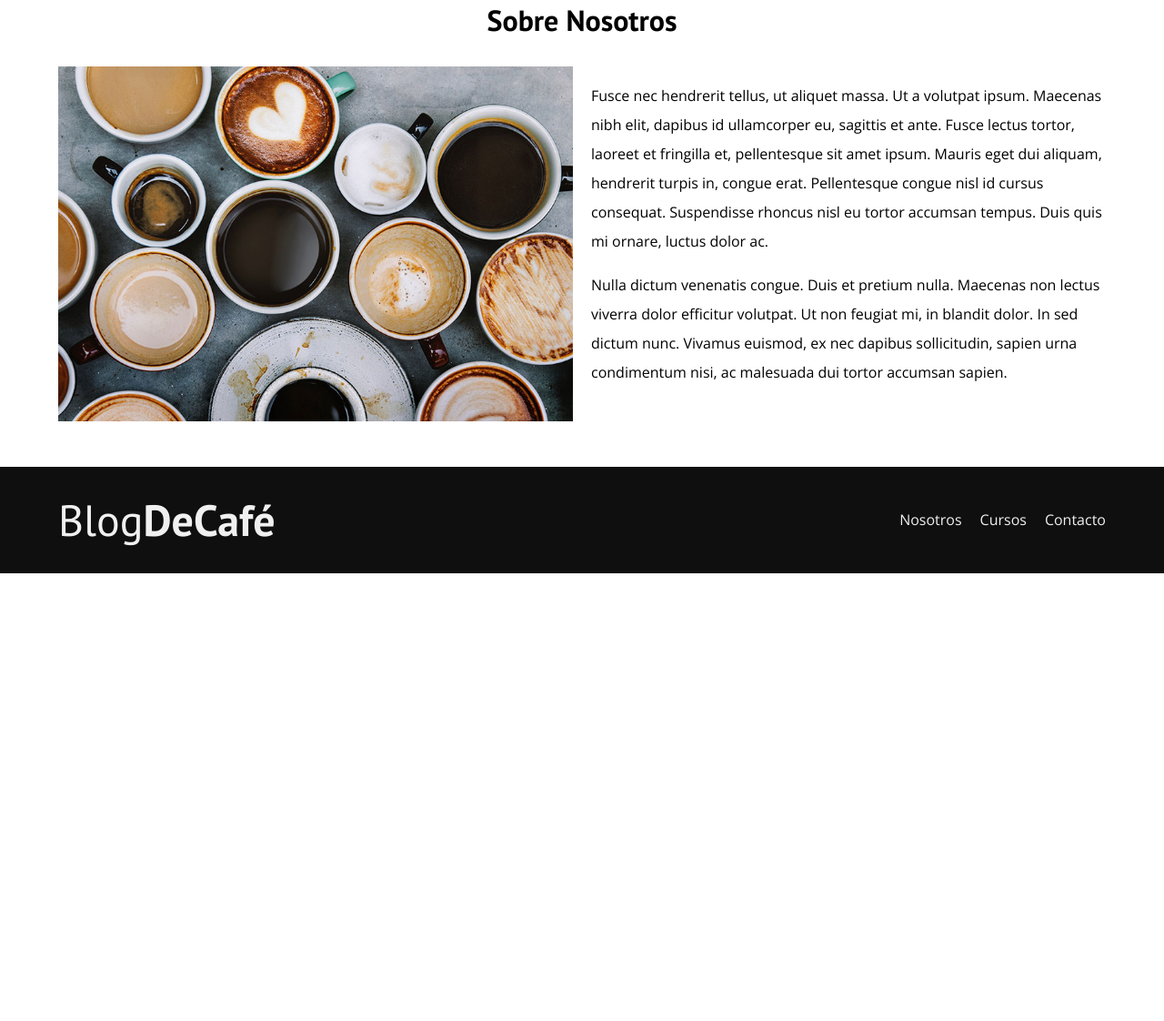
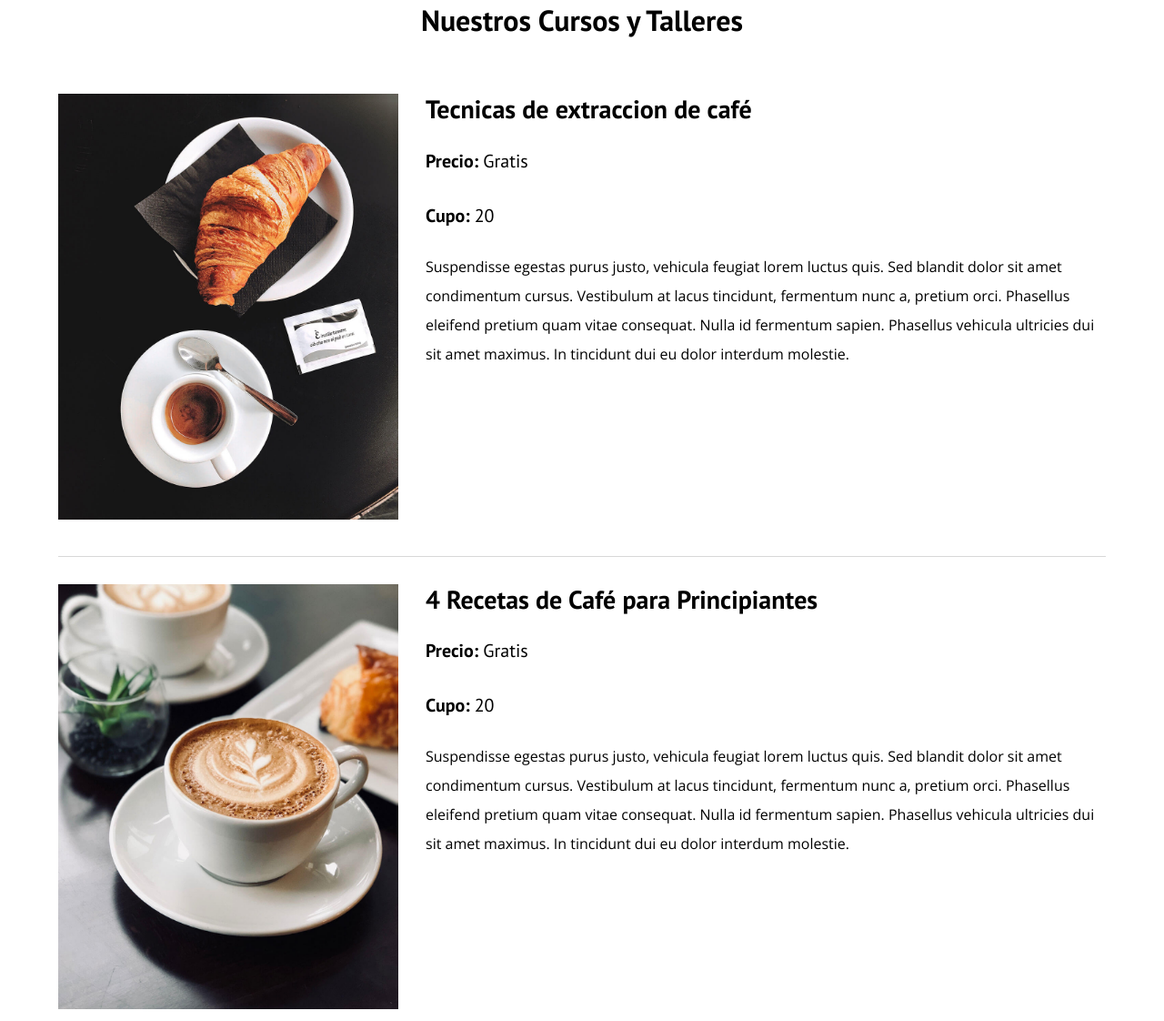
Before and after one commit to Galaceon/CoffeeBlogGala, a plain HTML site: page cursos.html in a window 1280 px wide. Shown: the part 629-1751 px from the top of the page at 91% size. Before the commit the page ends 1259 px from the top, so only its background shows below. Drawn offline with nearby package versions, Linux system fonts and the light colour scheme.

Commit message:
cursos finished, beginning entrada

```diff
--- a/css/style.css
+++ b/css/style.css
@@ -3,7 +3,7 @@
     --fuenteParrafos: "Open Sans", sans-serif;
 
     --primario:  #784D3C;
-    --claro: #e1e1e1;
+    --claro: #d8d8d8;
     --blanco: #f0f0f0;
     --negro: #0f0f0f;
 }
@@ -210,3 +210,21 @@ img {
 .nosotros__texto {
     flex-basis: 50%;
 }
+
+
+/** CURSOS **/
+.curso {
+    padding: 3rem 0;
+    border-bottom: solid 1px var(--claro);
+}
+.curso:last-of-type {
+    border: none;
+}
+@media (min-width: 768px) {
+    .curso {
+        display: grid;
+        grid-auto-flow: column;
+        grid-template-columns: 1fr 2fr;
+        column-gap: 3rem;
+    }
+}
--- a/cursos.html
+++ b/cursos.html
@@ -33,26 +33,59 @@
         </header>
 
         <div class="contenedor">
-            <h3 class="centrar-texto">Sobre Nosotros</h3>
+            <h3 class="centrar-texto">Nuestros Cursos y Talleres</h3>
 
-            <div class="contenido-nosotros">
-                <div class="nosotros__imagen">
-                    <img src="img/nosotros.jpg" alt="nosotros imagen">
+            <div class="curso">
+                <div class="cursos__imagenes">
+                    <img src="img/curso1.jpg">
                 </div>
 
-                <div class="nosotros__texto">
-                    <p>Fusce nec hendrerit tellus, ut aliquet massa. Ut a volutpat ipsum. Maecenas nibh elit, dapibus id ullamcorper
-                        eu, sagittis et ante. Fusce lectus tortor, laoreet et fringilla et, pellentesque sit amet ipsum. Mauris eget
-                        dui aliquam, hendrerit turpis in, congue erat. Pellentesque congue nisl id cursus consequat. Suspendisse rhoncus
-                        nisl eu tortor accumsan tempus. Duis quis mi ornare, luctus dolor ac.
-                    </p>
-                    <p>Nulla dictum venenatis congue. Duis et pretium nulla. Maecenas non lectus viverra dolor efficitur volutpat. Ut non
-                        feugiat mi, in blandit dolor. In sed dictum nunc. Vivamus euismod, ex nec dapibus sollicitudin, sapien urna condimentum nisi,
-                        ac malesuada dui tortor accumsan sapien.
+                <div class="cursos__informacion">
+                    <h4 class="no-margin">Tecnicas de extraccion de café</h4>
+                    <p class="widget-curso__label">Precio: <span class="widget-curso__info">Gratis</span></p>
+                    <p class="widget-curso__label">Cupo: <span class="widget-curso__info">20</span></p>
+                    <p class="cursos_descripcion">Suspendisse egestas purus justo, vehicula feugiat lorem luctus quis. Sed blandit dolor sit amet
+                        condimentum cursus. Vestibulum at lacus tincidunt, fermentum nunc a, pretium orci. Phasellus eleifend pretium quam vitae
+                        consequat. Nulla id fermentum sapien. Phasellus vehicula ultricies dui sit amet maximus. In tincidunt dui eu dolor interdum
+                        molestie.
                     </p>
                 </div>
-            </div>
-        </div>
+            </div> <!-- FINAL CURSO -->
+
+            <div class="curso">
+                <div class="cursos__imagenes">
+                    <img src="img/curso2.jpg">
+                </div>
+
+                <div class="cursos__informacion">
+                    <h4 class="no-margin">4 Recetas de Café para Principiantes</h4>
+                    <p class="widget-curso__label">Precio: <span class="widget-curso__info">Gratis</span></p>
+                    <p class="widget-curso__label">Cupo: <span class="widget-curso__info">20</span></p>
+                    <p class="cursos_descripcion">Suspendisse egestas purus justo, vehicula feugiat lorem luctus quis. Sed blandit dolor sit amet
+                        condimentum cursus. Vestibulum at lacus tincidunt, fermentum nunc a, pretium orci. Phasellus eleifend pretium quam vitae
+                        consequat. Nulla id fermentum sapien. Phasellus vehicula ultricies dui sit amet maximus. In tincidunt dui eu dolor interdum
+                        molestie.
+                    </p>
+                </div>
+            </div> <!-- FINAL CURSO -->
+
+            <div class="curso">
+                <div class="cursos__imagenes">
+                    <img src="img/curso3.jpg">
+                </div>
+
+                <div class="cursos__informacion">
+                    <h4 class="no-margin">Taller para Tostar y Moler Granos</h4>
+                    <p class="widget-curso__label">Precio: <span class="widget-curso__info">Gratis</span></p>
+                    <p class="widget-curso__label">Cupo: <span class="widget-curso__info">20</span></p>
+                    <p class="cursos_descripcion">Suspendisse egestas purus justo, vehicula feugiat lorem luctus quis. Sed blandit dolor sit amet
+                        condimentum cursus. Vestibulum at lacus tincidunt, fermentum nunc a, pretium orci. Phasellus eleifend pretium quam vitae
+                        consequat. Nulla id fermentum sapien. Phasellus vehicula ultricies dui sit amet maximus. In tincidunt dui eu dolor interdum
+                        molestie.
+                    </p>
+                </div>
+            </div> <!-- FINAL CURSO -->
+        </div> <!-- FINAL CONTENEDOR DE CURSO -->
 
         <footer class="footer">
             <div class="contenedor contenido-footer">
```
Also changed, not shown: index.html (+9 -2 lines).
